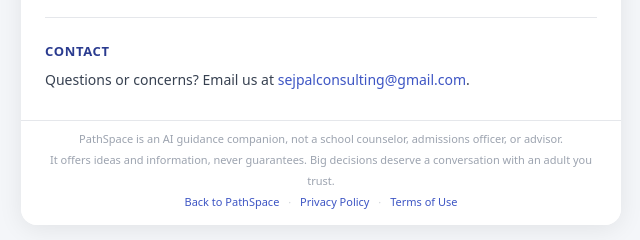
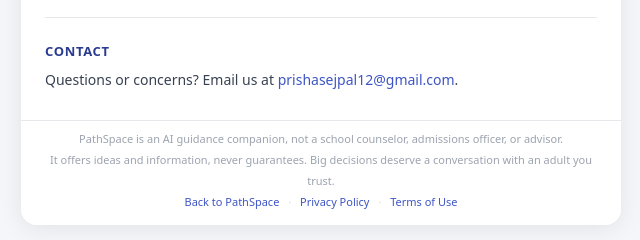
Before and after one commit to prishasejpal/pathspace, a website: page public/about.html in a window 1280 px wide. Shown: the part 1085-1325 px from the top of the page, 319-959 px from the left. Drawn offline with Linux system fonts and the light colour scheme.

Commit message:
Use PathSpace's own contact email instead of MindSpace's

```diff
--- a/public/about.html
+++ b/public/about.html
@@ -168,7 +168,7 @@
     <hr class="divider">
 
     <h2>Contact</h2>
-    <p>Questions or concerns? Email us at <a href="mailto:sejpalconsulting@gmail.com">sejpalconsulting@gmail.com</a>.</p>
+    <p>Questions or concerns? Email us at <a href="mailto:prishasejpal12@gmail.com">prishasejpal12@gmail.com</a>.</p>
 
   </div>
 
```
Also changed, not shown: public/privacy-policy.html (+1 -1 lines), public/terms-of-use.html (+1 -1 lines).
